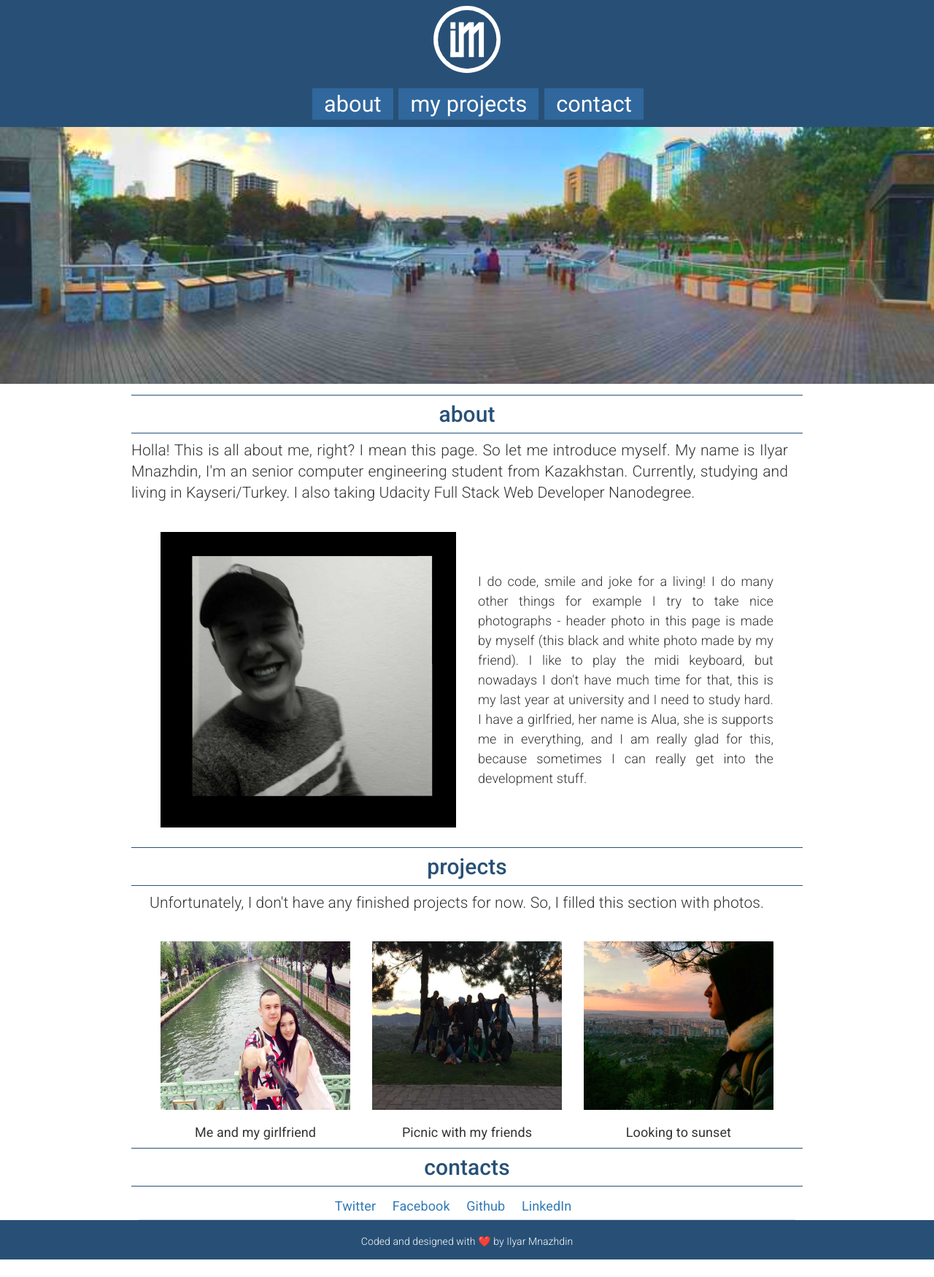
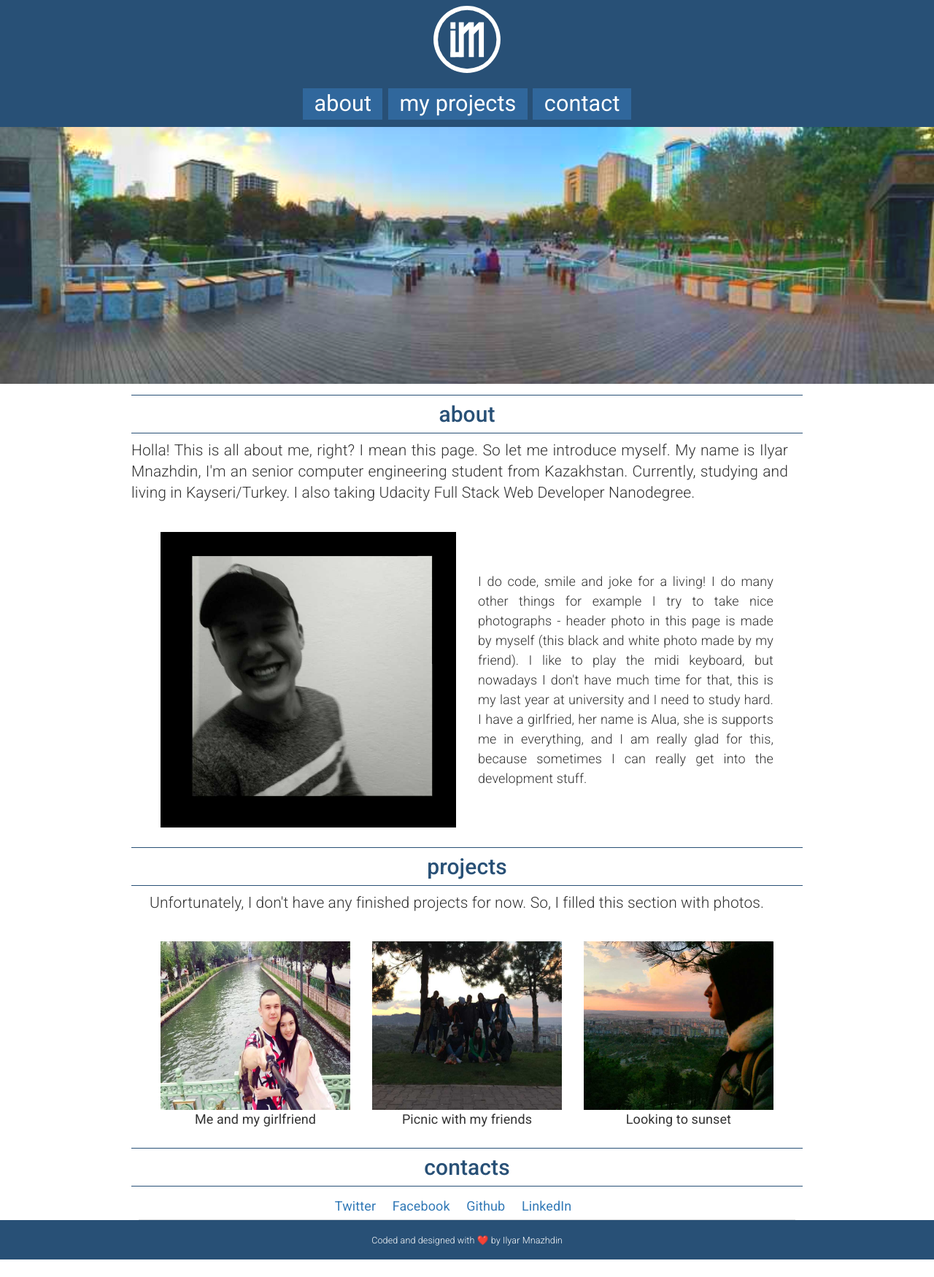
Before and after one commit to ilyarmnzhdn/portfolio, a website: page index.html in a window 1280 px wide. Shown: the part 10-1760 px from the top of the page at 73% size. Drawn offline with Linux system fonts and the light colour scheme; a web font is replaced by a local one.

Commit message:
Fix bugs

```diff
--- a/css/main.css
+++ b/css/main.css
@@ -78,7 +78,6 @@
 }
 
 svg#site-logo {
-  fill: #666;
   height: 100%;
   margin: 0 auto 0.5em auto;
   width: 100%;
@@ -89,23 +88,6 @@ svg#site-logo {
     padding-top: 1vw;
 }
 
-/* Footer */
-.site-footer {
-    position: relative;
-    width: 100%;
-    background-color: #285076;
-    padding: 1em 1em 1em 1em;
-    display: block;
-    height: 3em;
-
-}
-
-p.footer-text {
-    text-align: center;
-    color: white;
-    font-size: 14px;
-}
-
 ul {
     list-style: none;
     padding: 0;
@@ -114,14 +96,13 @@ ul {
 
 li {
     display: inline;
-    float: center;
 }
 
 li a {
     display: inline;
     color: white;
     text-align: center;
-    padding: 14px 16px;
+    padding: 0.5em 0.5em;
     text-decoration: none;
     background-color: #30679C;
 }
@@ -130,9 +111,6 @@ li a:hover {
     background-color: #559EE2;
     color: white;
 }
-
-/*  */
-
 
 body {
     align-items: center;
@@ -143,9 +121,10 @@ body {
     margin: 0 0 3vh 0;
     letter-spacing: 0.01rem;
     font-size: 1.8rem;
+    max-width: 100vw;
 }
 
-article {
+div.main {
   align-items: center;
   display: flex;
   flex-direction: column;
@@ -173,7 +152,6 @@ p{
 }
 
 p.introduction {
-  fon-size 0.7em;
   font-weight: 300;
   line-height: 1.5em;
   margin-top: 1em;
@@ -182,8 +160,6 @@ p.introduction {
 h1 {
   color: #444;
   font-size: 5rem;
-  /*font-size: 4vw;
-  font-weight: 400;*/
   margin: 0 0 0.5em 0;
 }
 
@@ -202,8 +178,6 @@ section#about {
   max-width: 920px;
   margin-top: 0;
   border-bottom: none;
-  padding-bottom: none;
-  word-break: break-word;
 }
 
 div#about-content {
@@ -223,9 +197,6 @@ section#projects {
   width: 90vw;
   max-width: 920px;
   margin-top: 0;
-  border-bottom: none;
-  padding-bottom: none;
-  word-break: break-word;
 }
 
 @media (min-width: 1024px) {
@@ -233,7 +204,7 @@ section#projects {
       margin-top: 4em;
     }
 
-    img#projects {
+    img#img_projects {
       height: 18vw;
       width: 22vw;
     }
@@ -246,9 +217,6 @@ section#contacts {
   width: 90vw;
   max-width: 920px;
   margin-top: 0;
-  border-bottom: none;
-  padding-bottom: none;
-  word-break: break-word;
 }
 
 div#social {
@@ -260,3 +228,20 @@ div#social {
 div#social a {
   margin: 0 1em 0 0;
 }
+
+/* Footer */
+.site-footer {
+    position: relative;
+    width: 100%;
+    background-color: #285076;
+    padding: 1em 1em 1em 1em;
+    display: block;
+    height: 3em;
+
+}
+
+p.footer-text {
+    text-align: center;
+    color: white;
+    font-size: 0.7em;
+}
--- a/index.html
+++ b/index.html
@@ -11,13 +11,13 @@
     <title>Ilyar Mnazhdin - Full Stack Web Developer</title>
 
     <!-- Bootstrap -->
-    <link rel="stylesheet" type="text/css" href="css/bootstrap-3.3.7-dist/css/bootstrap.min.css">
+    <link rel="stylesheet" href="css/bootstrap-3.3.7-dist/css/bootstrap.min.css">
 
     <!-- CSS -->
-    <link rel="stylesheet" type="text/css" href="css/main.css">
+    <link rel="stylesheet" href="css/main.css">
 
     <!-- Fonts -->
-    <link href="//fonts.googleapis.com/css?family=Roboto:300,400,500,700" rel="stylesheet" type="text/css">
+    <link href="//fonts.googleapis.com/css?family=Roboto:300,400,500,700" rel="stylesheet">
 
     <!-- Social icons -->
     <link rel="stylesheet" href="http://weloveiconfonts.com/api/?family=zocial" />
@@ -26,13 +26,12 @@
 
 <!-- Header -->
 <header class="site-header">
-        <div class="container-fluid" id="nav">
-        <!-- Logo -->
+    <div class="container-fluid">
+    <!-- Portfolio logo -->
           <div class="logo">
             <a class="site-logo" href="index.html" title="Home page">
             <svg id="site-logo" width="72px" height="72px" viewBox="0 0 80 80" version="1.1" xmlns="http://www.w3.org/2000/svg" xmlns:xlink="http://www.w3.org/1999/xlink">
     <!-- Generator: Sketch 42 (36781) - http://www.bohemiancoding.com/sketch -->
-    <desc>Created with Sketch.</desc>
     <defs>
         <circle id="path-1" cx="40" cy="40" r="36"></circle>
     </defs>
@@ -60,8 +59,7 @@
             </a>
           </div>
         <!-- Navigation bar -->
-          <nav class="">
-          <div class="container">
+          <div class="container-fluid">
             <ul>
                 <li>
                     <a href="#about">about</a>
@@ -74,23 +72,26 @@
                 </li>
             </ul>
           </div>
-          </nav>
     </div>
 </header>
-    <!-- Article -->
-    <article>
+
+<div class="main">
+
+    <!-- Page banner-->
         <picture id="banner">
             <source media="(min-width: 750px)" srcset="img/banner-1600_large_2x.jpg 2x, img/banner-800_large_1x.jpg" />
             <source media="(min-width: 500px)" srcset="img/banner_medium.jpg" />
             <img src="img/banner_small.jpg" alt="Panoramic picture">
         </picture>
 
+    <!-- About section-->
     <section id="about">
+
             <h2>about</h2>
             <div id="about-content">
                 <p class="lead">Holla! This is all about me, right? I mean this page. So let me introduce myself. My name is Ilyar Mnazhdin, I'm an senior computer engineering student from Kazakhstan. Currently, studying and living in Kayseri/Turkey. I also taking Udacity Full Stack Web Developer Nanodegree.</p>
             </div>
-    </section>
+
         <div class="container-fluid">
             <div class="col-sm-6">
               <figure>
@@ -105,6 +106,7 @@
             <p class="introduction"> I do code, smile and joke for a living! I do many other things for example I try to take nice photographs - header photo in this page is made by myself (this black and white photo made by my friend). I like to play the midi keyboard, but nowadays I don't have much time for that, this is my last year at university and I need to study hard. I have a girlfried, her name is Alua, she is supports me in everything, and I am really glad for this, because sometimes I can really get into the development stuff.</p>
         </div>
     </div>
+    </section>
 
     <section id="projects">
         <h2>projects</h2>
@@ -117,34 +119,35 @@
                     <picture>
                         <source media="(min-width: 750px)" srcset="img/gf-1600_large_2x.jpg 2x, img/gf-800_large_1x.jpg" />
                         <source media="(min-width: 500px)" srcset="img/gf_medium.jpg" />
-                        <img id="projects" src="img/gf_small.jpg" alt="Me and my girlfriend">
+                        <img id="img_projects" src="img/gf_small.jpg" alt="Me and my girlfriend">
                     </picture>
+                    <figcaption>Me and my girlfriend</figcaption>
                 </figure>
-                <figcaption>Me and my girlfriend</figcaption>
             </div>
             <div class="col-md-4">
                 <figure>
                     <picture>
                         <source media="(min-width: 750px)" srcset="img/picnic-1600_large_2x.jpg 2x, img/picnic-800_large_1x.jpg" />
                         <source media="(min-width: 500px)" srcset="img/picnic_medium.jpg" />
-                        <img id="projects" src="img/picnic_small.jpg" alt="Picnic with my friends">
+                        <img id="img_projects" src="img/picnic_small.jpg" alt="Picnic with my friends">
                     </picture>
+                <figcaption>Picnic with my friends</figcaption>
                 </figure>
-                <figcaption>Picnic with my friends</figcaption>
             </div>
             <div class="col-md-4">
                 <figure>
                     <picture>
                         <source media="(min-width: 750px)" srcset="img/sunset-1600_large_2x.jpg 2x, img/sunset-800_large_1x.jpg" />
                         <source media="(min-width: 500px)" srcset="img/sunset_medium.jpg" />
-                        <img id="projects" src="img/sunset_small.jpg" alt="Looking to sunset">
+                        <img id="img_projects" src="img/sunset_small.jpg" alt="Looking to sunset">
                     </picture>
+                <figcaption>Looking to sunset</figcaption>
                 </figure>
-                <figcaption>Looking to sunset</figcaption>
             </div>
         </div>
     </section>
 
+    <!-- TODO: add icons for social contacts and add some information about current address-->
     <section id="contacts">
         <h2>contacts</h2>
             <div id="social">
@@ -155,7 +158,7 @@
             </div>
     </section>
 
-    </article>
+</div>
 
 <!-- Footer -->
 <footer class="site-footer">
@@ -165,6 +168,5 @@
             </p>
         </div>
 </footer>
-</div>
 </body>
 </html>
```
Lines whose indentation alone changed are shown as unchanged.
